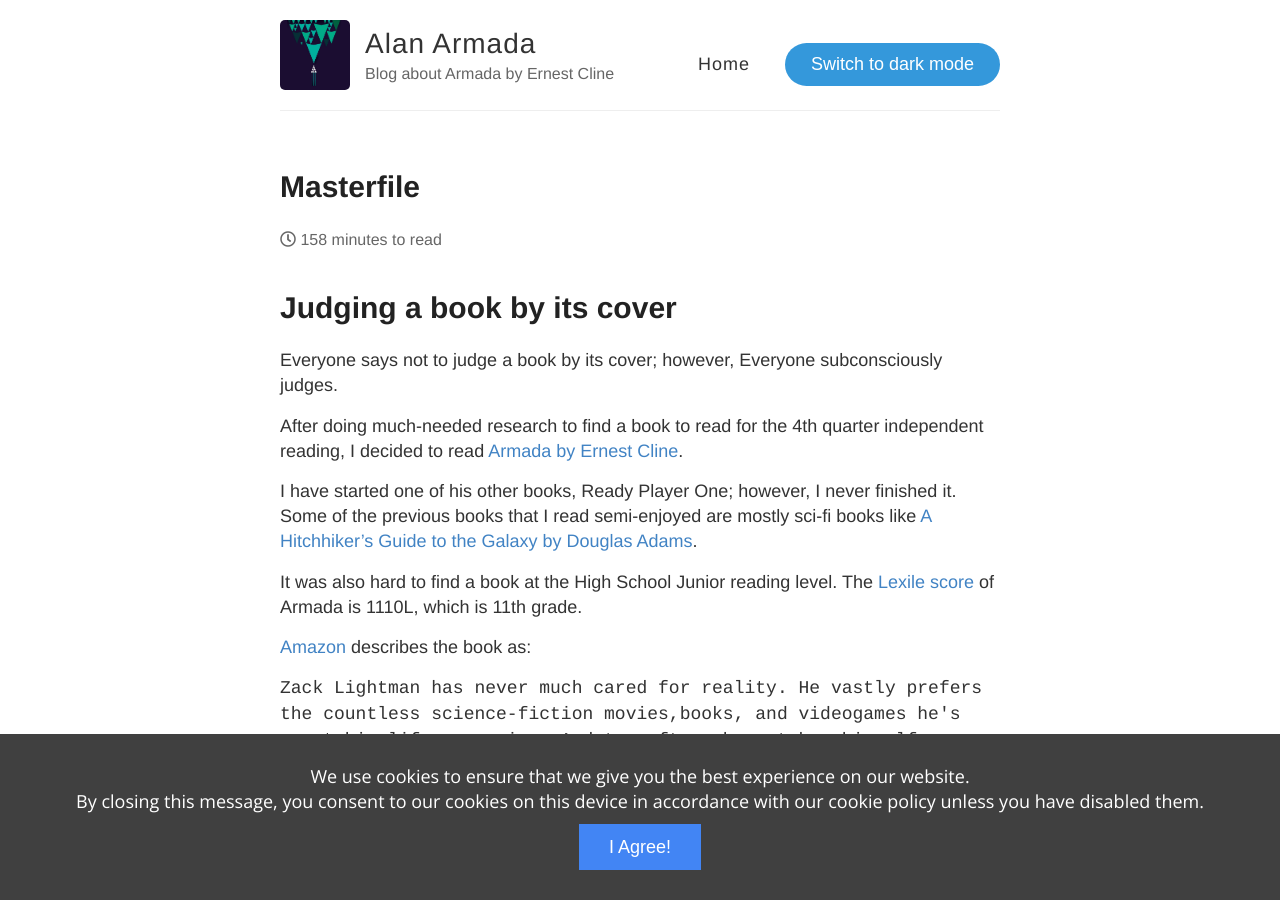
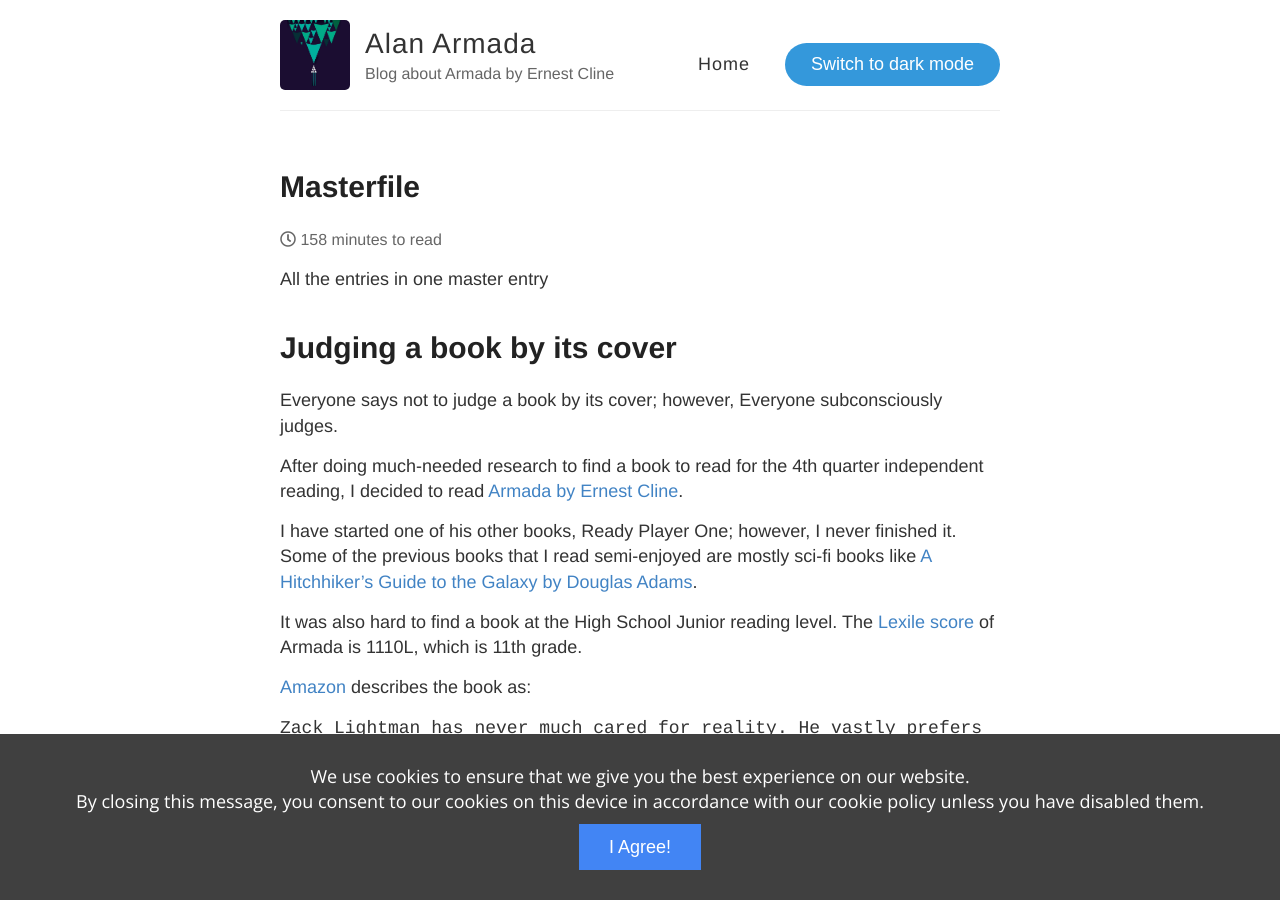
Before and after one commit to PiSaucer/armadablogschoolproject, a Jekyll site: the page built from _posts/2021-4-27-masterfile.md, in a window 1280 px wide and 900 px high. Built offline with Jekyll 4.4.1, drawn with Linux system fonts in a browser that asks for light colours.

Commit message:
Update 2021-4-27-masterfile.md

```diff
--- a/_posts/2021-4-27-masterfile.md
+++ b/_posts/2021-4-27-masterfile.md
@@ -2,6 +2,8 @@
 layout: post
 title: Masterfile
 ---
+
+All the entries in one master entry
 
 # Judging a book by its cover
 
```
